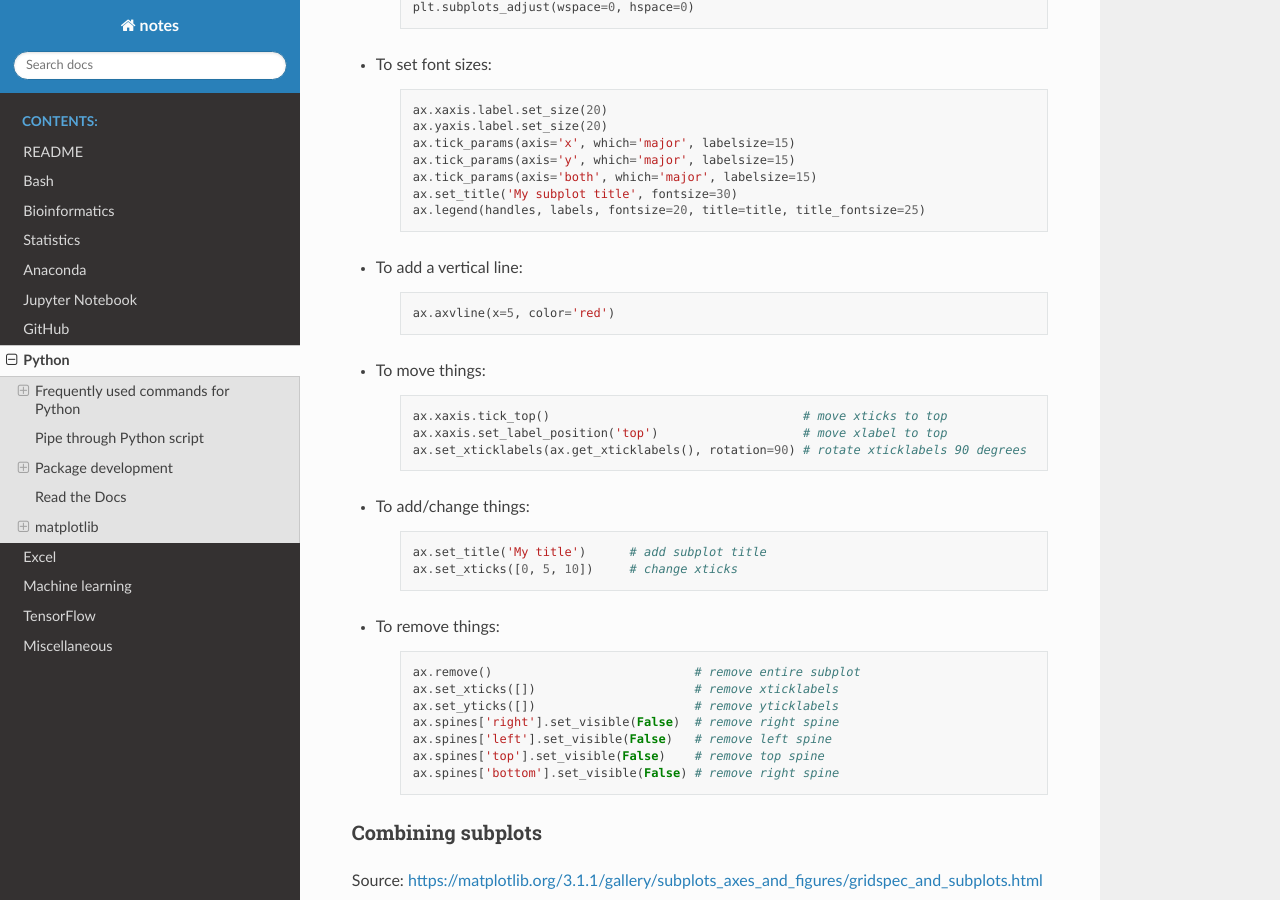
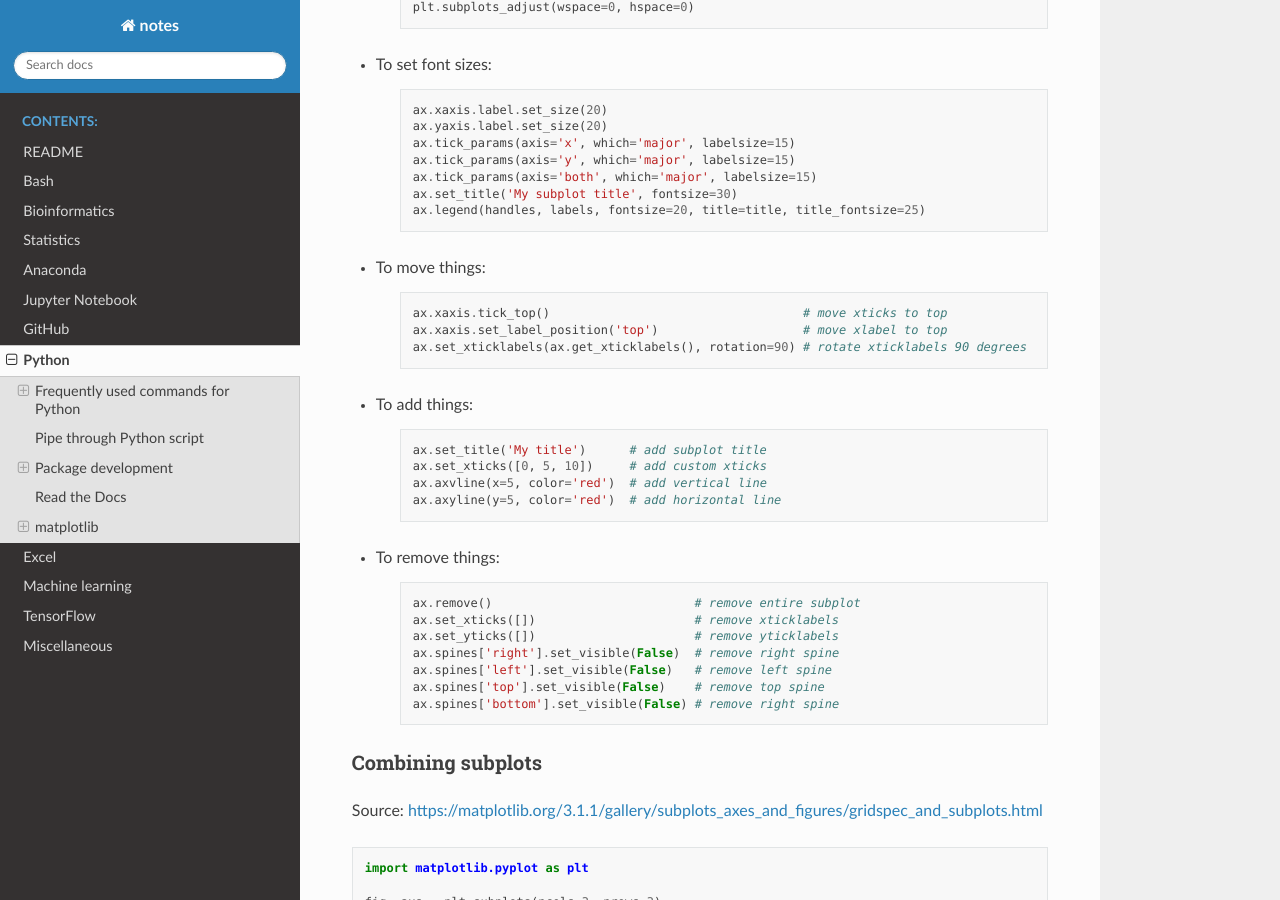
Before and after one commit to sbslee/notes, a Sphinx documentation site: the page built from docs/python.rst, in a window 1280 px wide and 900 px high, scrolled down 4343 px. Built offline with Sphinx 7.4.7 and the Read the Docs theme 2.0.0, drawn with Linux system fonts in a browser that asks for light colours.

Commit message:
Update notes

```diff
--- a/docs/python.rst
+++ b/docs/python.rst
@@ -243,12 +243,6 @@ Frequently used commands for matplotlib
         ax.set_title('My subplot title', fontsize=30)
         ax.legend(handles, labels, fontsize=20, title=title, title_fontsize=25)
 
-* To add a vertical line:
-
-    .. code:: python3
-
-        ax.axvline(x=5, color='red')
-
 * To move things:
 
     .. code:: python3
@@ -257,12 +251,14 @@ Frequently used commands for matplotlib
         ax.xaxis.set_label_position('top')                    # move xlabel to top
         ax.set_xticklabels(ax.get_xticklabels(), rotation=90) # rotate xticklabels 90 degrees
 
-* To add/change things:
+* To add things:
 
     .. code:: python3
 
         ax.set_title('My title')      # add subplot title
-        ax.set_xticks([0, 5, 10])     # change xticks
+        ax.set_xticks([0, 5, 10])     # add custom xticks
+        ax.axvline(x=5, color='red')  # add vertical line
+        ax.axyline(y=5, color='red')  # add horizontal line
 
 * To remove things:
 
```
